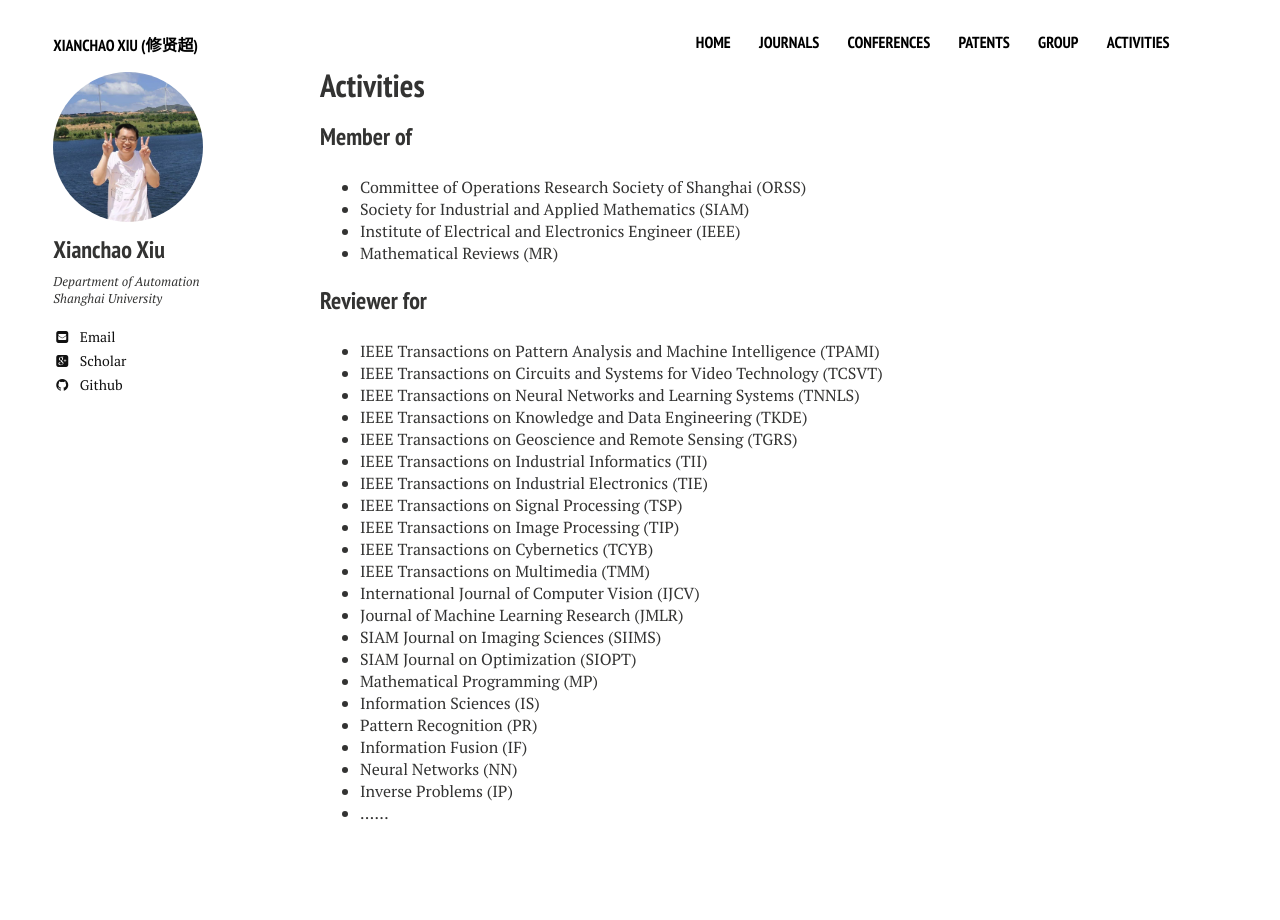
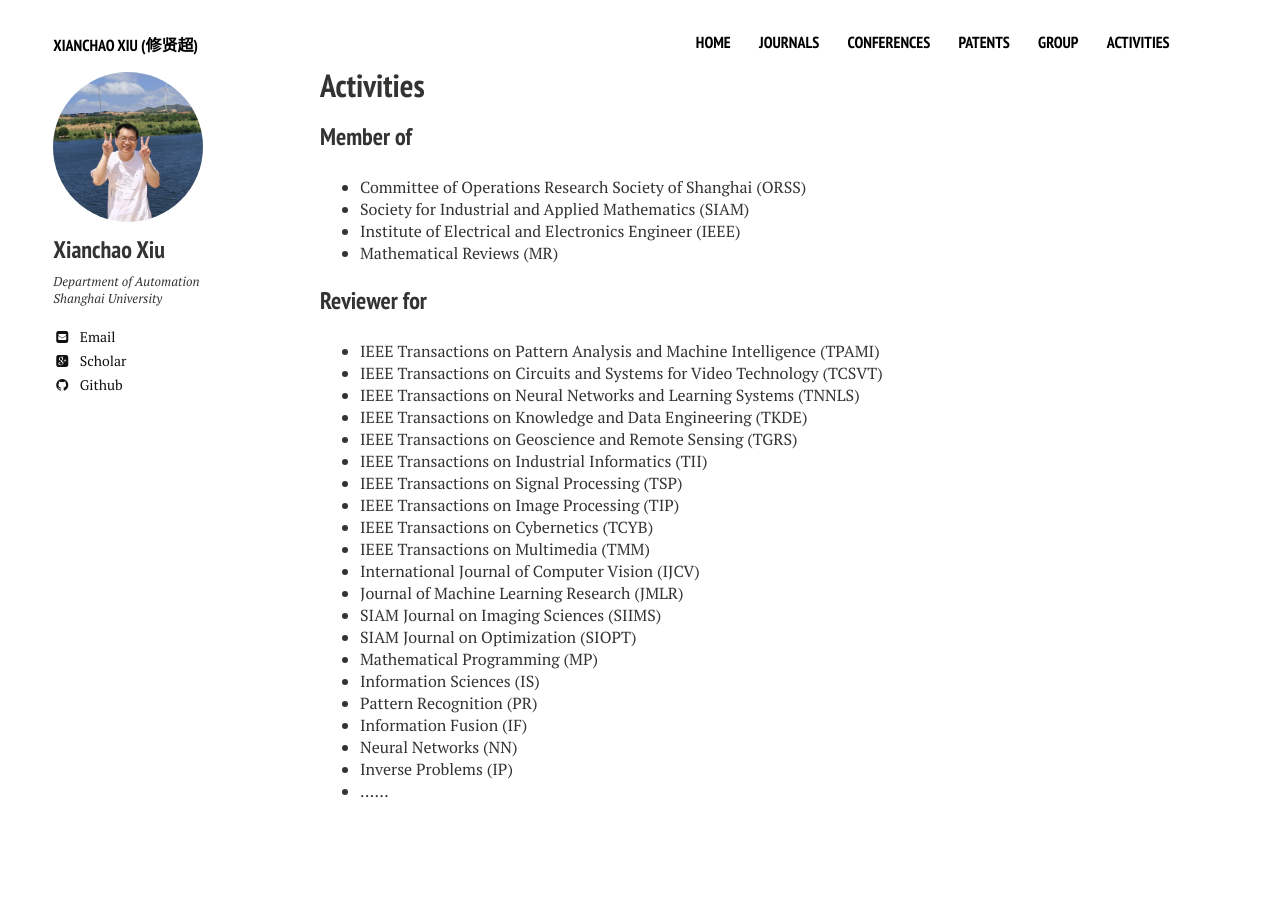
Before and after one commit to xianchaoxiu/xianchaoxiu.github.io, a Jekyll site: the page built from activities/index.md, in a window 1280 px wide. Built offline with Jekyll 4.4.1, drawn with Linux system fonts in a browser that asks for light colours; nearby versions of some CDN libraries.

Commit message:
Update index.md

```diff
--- a/activities/index.md
+++ b/activities/index.md
@@ -22,7 +22,6 @@ share: false
 * IEEE Transactions on Knowledge and Data Engineering (TKDE)<br>
 * IEEE Transactions on Geoscience and Remote Sensing (TGRS) <br>
 * IEEE Transactions on Industrial Informatics (TII) <br>
-* IEEE Transactions on Industrial Electronics (TIE) <br>
 * IEEE Transactions on Signal Processing (TSP) <br>
 * IEEE Transactions on Image Processing (TIP) <br>
 * IEEE Transactions on Cybernetics (TCYB) <br>
```
